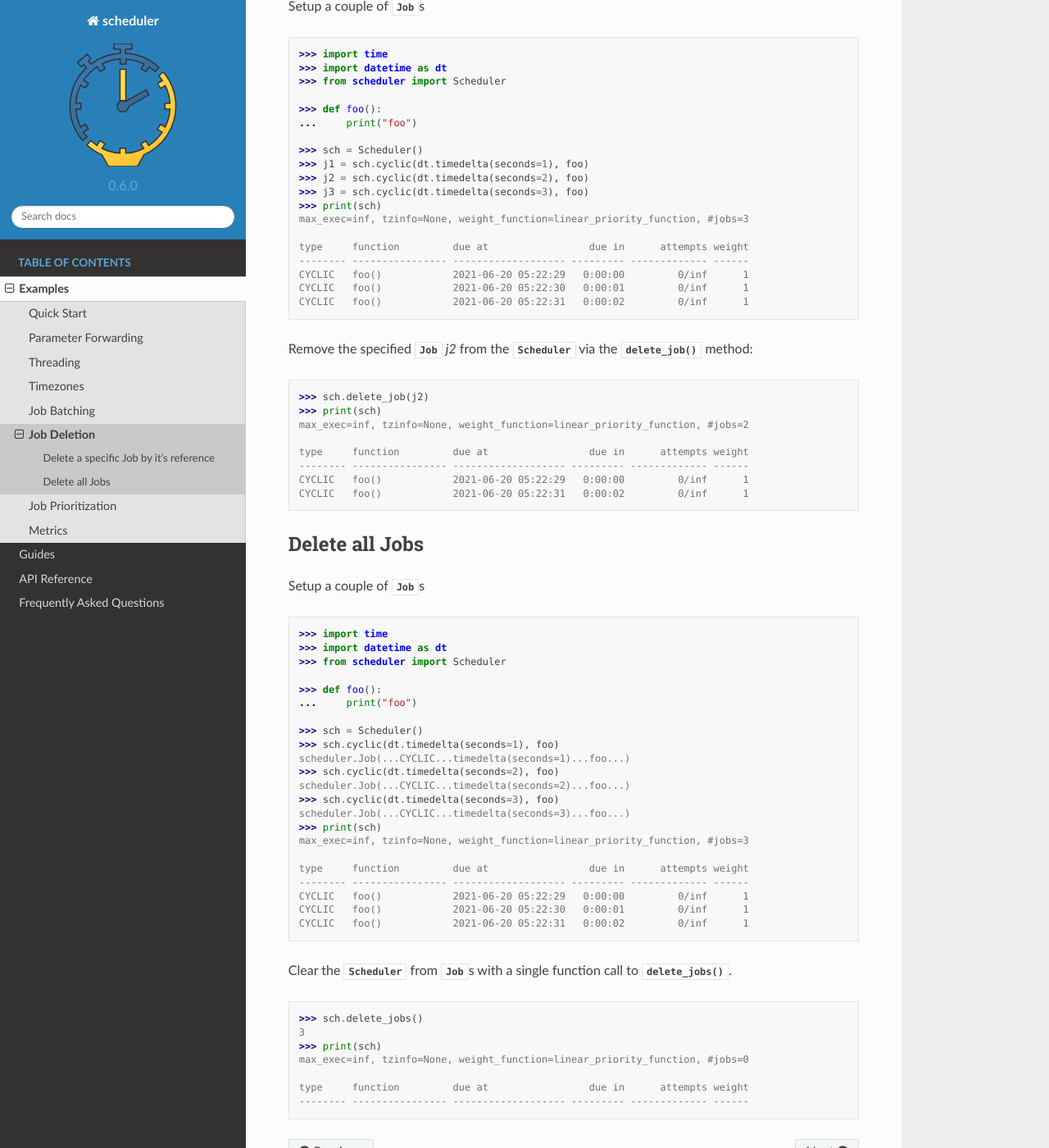
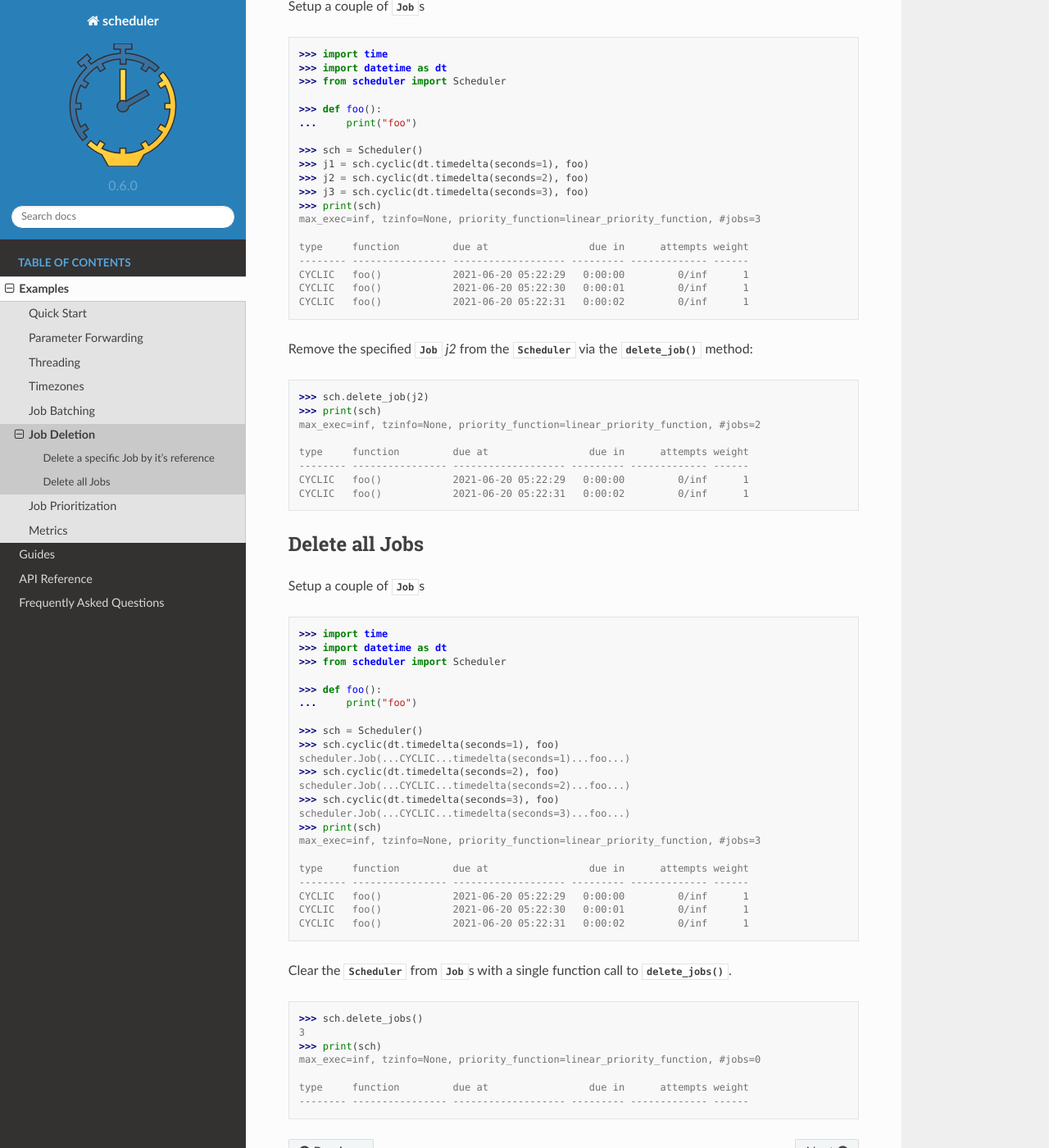
Before and after one commit to DigonIO/scheduler, a Sphinx documentation site: the page built from doc/pages/examples/job_deletion.rst, in a window 1280 px wide and 1400 px high, scrolled down 269 px. Shown: the whole window at 82% size. Built offline with Sphinx 7.4.7 and the Read the Docs theme 2.0.0, drawn with Linux system fonts in a browser that asks for light colours; formulas are drawn with MathJax 3.

Commit message:
fixed documentation inaccuracies

```diff
--- a/doc/pages/examples/job_batching.rst
+++ b/doc/pages/examples/job_batching.rst
@@ -38,7 +38,7 @@ In consequence, this |Scheduler| instance only contains a single |Job| instance
 .. code-block:: pycon
 
     >>> print(sch)  # doctest:+SKIP
-    max_exec=inf, tzinfo=None, weight_function=linear_priority_function, #jobs=1
+    max_exec=inf, tzinfo=None, priority_function=linear_priority_function, #jobs=1
     <BLANKLINE>
     type     function         due at                 due in      attempts weight
     -------- ---------------- ------------------- --------- ------------- ------
--- a/doc/pages/examples/job_deletion.rst
+++ b/doc/pages/examples/job_deletion.rst
@@ -22,7 +22,7 @@ Setup a couple of |Job|\ s
     >>> j2 = sch.cyclic(dt.timedelta(seconds=2), foo)  # doctest:+ELLIPSIS
     >>> j3 = sch.cyclic(dt.timedelta(seconds=3), foo)  # doctest:+ELLIPSIS
     >>> print(sch)  # doctest:+SKIP
-    max_exec=inf, tzinfo=None, weight_function=linear_priority_function, #jobs=3
+    max_exec=inf, tzinfo=None, priority_function=linear_priority_function, #jobs=3
     <BLANKLINE>
     type     function         due at                 due in      attempts weight
     -------- ---------------- ------------------- --------- ------------- ------
@@ -38,7 +38,7 @@ the :py:meth:`~scheduler.core.Scheduler.delete_job` method:
 
     >>> sch.delete_job(j2)
     >>> print(sch)  # doctest:+SKIP
-    max_exec=inf, tzinfo=None, weight_function=linear_priority_function, #jobs=2
+    max_exec=inf, tzinfo=None, priority_function=linear_priority_function, #jobs=2
     <BLANKLINE>
     type     function         due at                 due in      attempts weight
     -------- ---------------- ------------------- --------- ------------- ------
@@ -69,7 +69,7 @@ Setup a couple of |Job|\ s
     >>> sch.cyclic(dt.timedelta(seconds=3), foo)  # doctest:+ELLIPSIS
     scheduler.Job(...CYCLIC...timedelta(seconds=3)...foo...)
     >>> print(sch)  # doctest:+SKIP
-    max_exec=inf, tzinfo=None, weight_function=linear_priority_function, #jobs=3
+    max_exec=inf, tzinfo=None, priority_function=linear_priority_function, #jobs=3
     <BLANKLINE>
     type     function         due at                 due in      attempts weight
     -------- ---------------- ------------------- --------- ------------- ------
@@ -86,7 +86,7 @@ with a single function call to :py:meth:`~scheduler.core.Scheduler.delete_jobs`.
     >>> sch.delete_jobs()
     3
     >>> print(sch)  # doctest:+SKIP
-    max_exec=inf, tzinfo=None, weight_function=linear_priority_function, #jobs=0
+    max_exec=inf, tzinfo=None, priority_function=linear_priority_function, #jobs=0
     <BLANKLINE>
     type     function         due at                 due in      attempts weight
     -------- ---------------- ------------------- --------- ------------- ------
--- a/doc/pages/examples/metrics.rst
+++ b/doc/pages/examples/metrics.rst
@@ -18,11 +18,12 @@ Starting with a |Scheduler| and two |Job|\ s:
     >>> sch = Scheduler()
     >>> job = sch.once(dt.timedelta(minutes=10), foo)
     >>> print(sch)  # doctest:+SKIP
-    max_exec=inf, tzinfo=None, priority_function=linear_priority_function, #jobs=2
+    max_exec=inf, tzinfo=None, priority_function=linear_priority_function, #jobs=1
     <BLANKLINE>
     type     function         due at                 due in      attempts weight
     -------- ---------------- ------------------- --------- ------------- ------
     ONCE     foo()            2021-06-21 04:53:34   0:09:59           0/1      1
+    <BLANKLINE>
 
 |Scheduler| provides access to the set of |Job|\ s stored with the `jobs`
 We can access the |Job|\ s of the scheduler via the :py:attr:`~scheduler.core.Scheduler.jobs` property.
--- a/doc/pages/examples/quick_start.rst
+++ b/doc/pages/examples/quick_start.rst
@@ -81,14 +81,14 @@ Schedule a job that runs exactly once at the given date at ``2022-02-15 00:45:00
 .. code-block:: pycon
 
     >>> schedule.once(dt.datetime(year=2022, month=2, day=15, minute=45), foo)  # doctest:+ELLIPSIS
-    scheduler.Job(...CYCLIC...foo...1, 1...datetime.datetime(2022, 2, 15, 0, 45)...)
+    scheduler.Job(...CYCLIC...foo...1, 1...datetime(2022, 2, 15, 0, 45)...)
 
 A human readable overview of the scheduled jobs can be created with a simple `print` statement:
 
 .. code-block:: pycon
 
     >>> print(schedule)  # doctest:+SKIP
-    max_exec=inf, tzinfo=None, weight_function=linear_priority_function, #jobs=9
+    max_exec=inf, tzinfo=None, priority_function=linear_priority_function, #jobs=9
     <BLANKLINE>
     type     function         due at                 due in      attempts weight
     -------- ---------------- ------------------- --------- ------------- ------
```
Also changed, not shown: other parts of doc/pages/examples/metrics.rst (+1 -1 lines), doc/_assets/prolog.rst (line endings or trailing spaces).
